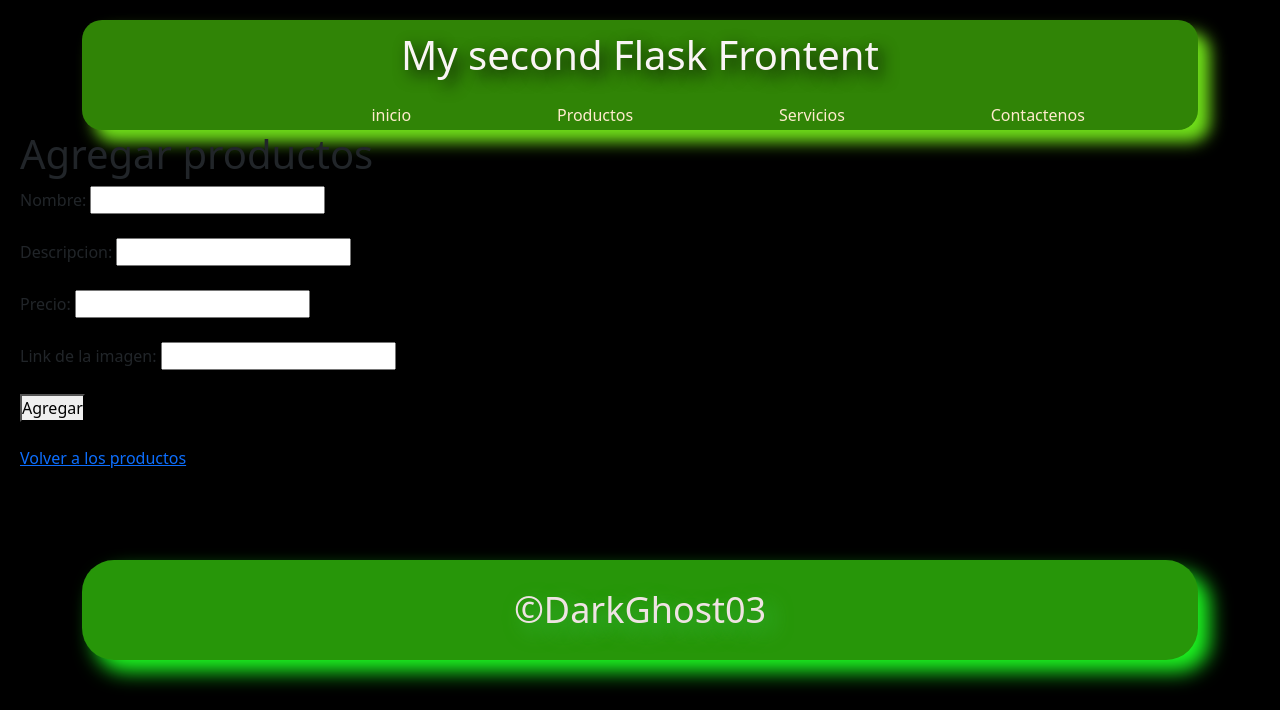
After one commit to Bastet0312/servidor2, a Flask app: page /productos-agregar in a window 1280 px wide. The commit adds this page. Shown: the top 710 px of the page. Run offline with Flask 3, Linux system fonts and the light colour scheme.

Commit message:
Cuarta actualizacion

```diff
--- a/app.py
+++ b/app.py
@@ -1,4 +1,7 @@
-from flask import Flask, url_for, render_template
+from flask import Flask, url_for, render_template , request, redirect
+
+import db
+
 
 servidor2= Flask(__name__)
 
@@ -6,5 +9,24 @@
 def home():
     return render_template('index.html')
 
+@servidor2.route('/productos')
+def productos():
+    productos =db.get_all_products()
+    render_template('productos.html', productos=productos)
+
+@servidor2.route('/productos-agregar', methods = ('GET' , 'POST'))
+
+def crear_productos():
+    if request.method =='POST':
+        nombre = request.form ['nombre']
+        descripcion= request.form ['descripcion']
+        precio= request.form ['precio']
+        imagen= request.form ['imagen']
+
+        id.add_product (nombre , descripcion , precio , imagen)
+        return redirect(url_for('productos'))
+    return render_template('crear-productos.html', productos=None)
+
 if __name__=='__main__':
+    db.init_db()
     servidor2.run(debug=True)
--- a/static/css/cabecera-styles.css
+++ b/static/css/cabecera-styles.css
@@ -44,6 +44,7 @@
 header ul li a{
     text-decoration: none;
     line-height: 35px;
+    color: blanchedalmond;
 
 }
 
--- a/static/css/index-styles.css
+++ b/static/css/index-styles.css
@@ -2,7 +2,7 @@
     background-color: rgb(9, 9, 9);
     width: 90%;
     height: 480px;
-    margin-top: 30px;
+    margin-top: 70px;
     margin-left: 5%;
     display: flex;
     margin-right: 5%;
--- /dev/null
+++ b/templates/crear-productos.html
@@ -0,0 +1,40 @@
+{% extends 'plantilla.html' %}
+
+{% block tittle %} AGREGAR PRODUCTO {% endblock %}
+
+{% block content %}
+
+<div class="contenedor-productos-crear">
+    <h1>{% if productos %} Editar {% else %} Agregar {% endif %} productos</h1>
+    <form action="" method="POST">
+
+        <input type="hidden" name="id_producto" value="{{productos.id if productos else ''}}">
+
+        <!--Espacio para el nombre-->
+        <label for="name"> Nombre: </label>
+        <input type="text" name="id_producto" value="{{productos.id if productos else ''}}"><br><br>
+
+        <!--Espacio para la descripcion-->
+        <label for="Descripcion"> Descripcion: </label>
+        <input type="text" name="Descripcion" value="{{productos.descripcion if productos else ''}}" required> <br><br>
+
+        <!--Espacio para el precio-->
+        <label for="precio">Precio: </label>
+        <input type="text" name="precio" value="{{productos.precio if productos else ''}}" required> <br><br>
+
+         <!--Espacio para el link de la imagen-->
+        <label for="imagen"> Link de la imagen: </label>
+        <input type="text" name="imagen" value="{{productos.imagen if productos else ''}}" required> <br><br>
+
+
+        <button type="submit">{% if productos %} Actualizar {% else %} Agregar {% endif %}</button><br><br>
+
+    </form>
+    <a href="{{url_for ('productos')}}">Volver a los productos</a>
+
+</div>
+
+
+
+
+{% endblock%}
--- a/templates/plantilla.html
+++ b/templates/plantilla.html
@@ -21,7 +21,7 @@
                 <a href="{{url_for('home')}}">inicio</a>
             </li>
             <li>
-                <a href="{{url_for('home')}}">Productos</a>
+                <a href="{{url_for('crear_productos')}}">Productos</a>
             </li>
             <li>
                 <a href="{{url_for('home')}}">Servicios</a>
```
Also changed, not shown: db.py (added, +55 -0 lines), templates/productos.html (added, +7 -0 lines), productos.db (added).
